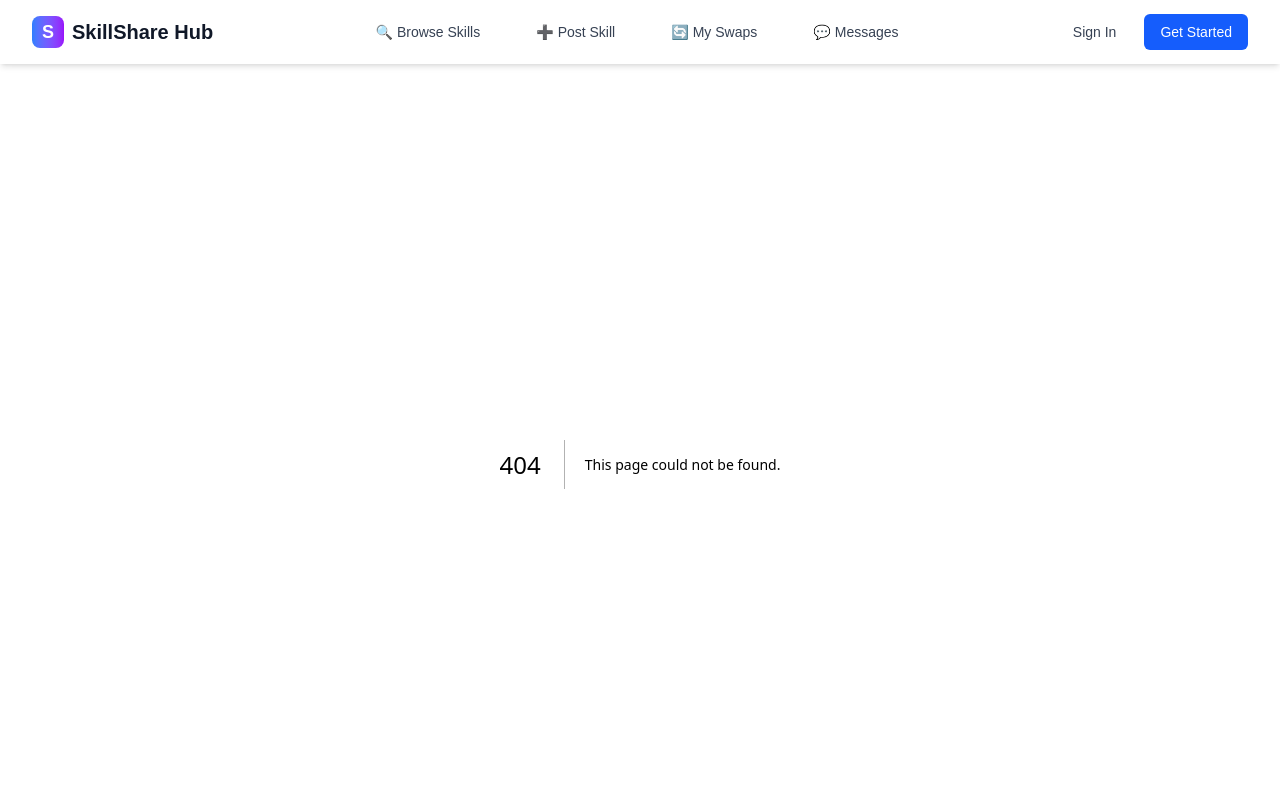
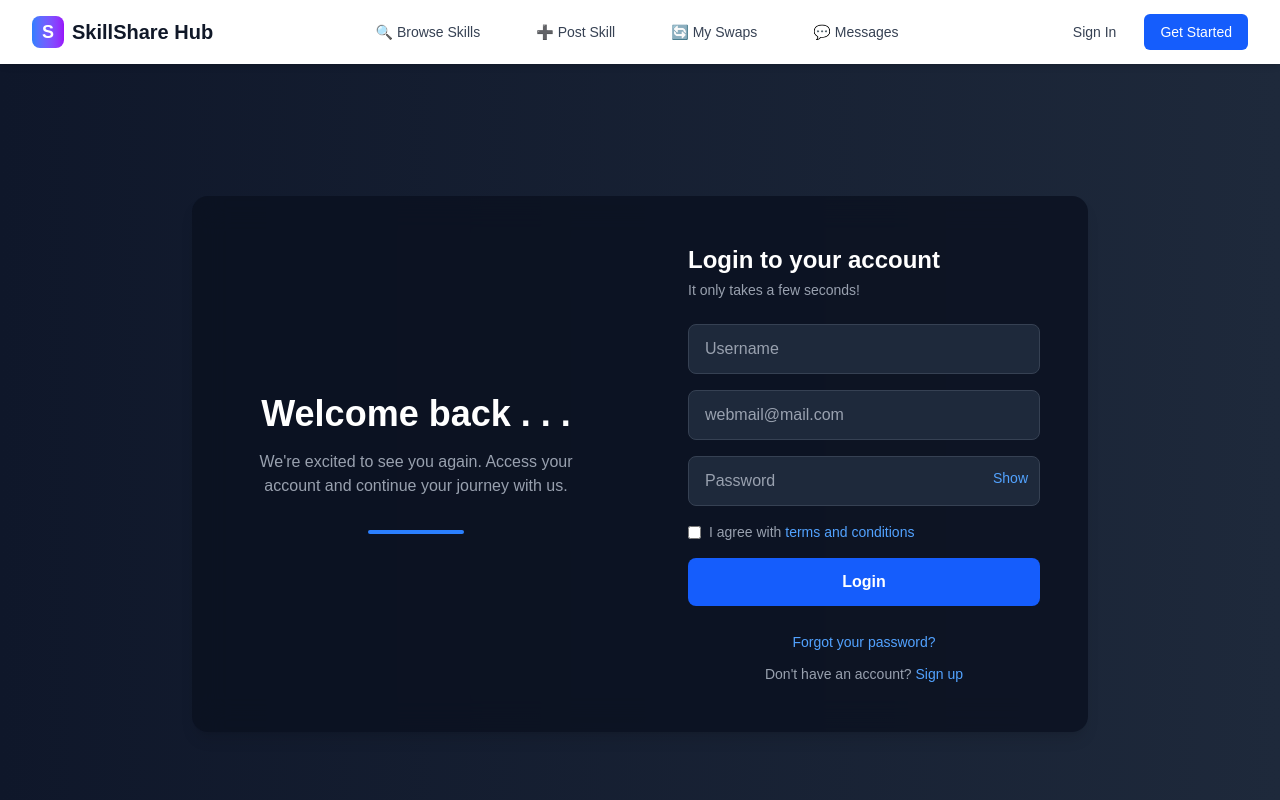
Before and after one commit to codewithjihad1/skills-swap-marketplace, a Next.js app in the folder frontend/: page /signin in a window 1280 px wide. Before the commit this address had no page. Shown: the top 800 px of the page. Built offline with nearby package versions, Linux system fonts and the light colour scheme.

Commit message:
added the signin Page

```diff
--- a/frontend/src/app/profile/page.tsx
+++ b/frontend/src/app/profile/page.tsx
@@ -461,13 +461,13 @@ const ProfilePage: React.FC = () => {
                       name="name"
                       value={newSkill.name}
                       onChange={handleNewSkillChange}
-                      className="col-span-2 px-3 text-black py-2 border border-gray-300 rounded-md shadow-sm focus:outline-none focus:ring-indigo-500 focus:border-indigo-500"
+                      className="col-span-2 px-3 py-2 border border-gray-300 rounded-md shadow-sm focus:outline-none focus:ring-indigo-500 focus:border-indigo-500"
                     />
                     <select
                       name="level"
                       value={newSkill.level}
                       onChange={handleNewSkillChange}
-                      className="px-3 py-2 border text-gray-500 border-gray-300 rounded-md shadow-sm focus:outline-none focus:ring-indigo-500 focus:border-indigo-500"
+                      className="px-3 py-2 border border-gray-300 rounded-md shadow-sm focus:outline-none focus:ring-indigo-500 focus:border-indigo-500"
                     >
                       <option value="Beginner">Beginner</option>
                       <option value="Intermediate">Intermediate</option>
@@ -574,23 +574,23 @@ const ProfilePage: React.FC = () => {
               <div className="space-y-3">
                 <div className="flex justify-between">
                   <span className="text-gray-600">Member since</span>
-                  <span className="font-medium text-gray-600">{user.memberSince}</span>
+                  <span className="font-medium">{user.memberSince}</span>
                 </div>
                 <div className="flex justify-between">
                   <span className="text-gray-600">Skill exchanges</span>
-                  <span className="font-medium text-gray-600">{user.completedExchanges} completed</span>
+                  <span className="font-medium">{user.completedExchanges} completed</span>
                 </div>
                 <div className="flex justify-between">
                   <span className="text-gray-600">Rating</span>
-                  <span className="font-medium text-gray-600">{user.rating}/5.0</span>
+                  <span className="font-medium">{user.rating}/5.0</span>
                 </div>
                 <div className="flex justify-between">
                   <span className="text-gray-600">Teaching skills</span>
-                  <span className="font-medium text-gray-600">{user.skillsToTeach.length}</span>
+                  <span className="font-medium">{user.skillsToTeach.length}</span>
                 </div>
                 <div className="flex justify-between">
                   <span className="text-gray-600">Learning skills</span>
-                  <span className="font-medium text-gray-600">{user.skillsToLearn.length}</span>
+                  <span className="font-medium">{user.skillsToLearn.length}</span>
                 </div>
               </div>
             </div>
--- /dev/null
+++ b/frontend/src/app/signin/page.tsx
@@ -0,0 +1,261 @@
+// This directive tells Next.js to render this component on the client side
+"use client";
+
+// Import React and necessary hooks
+import React, { useState } from 'react';
+import Link from 'next/link';
+import { useRouter } from 'next/navigation';
+
+// Define TypeScript interface for login form data
+interface LoginForm {
+  username: string;
+  email: string;
+  password: string;
+  agreeToTerms: boolean;
+}
+
+// Main LoginPage component
+const LoginPage: React.FC = () => {
+  // Initialize the Next.js router
+  const router = useRouter();
+
+  // State for login form data
+  const [formData, setFormData] = useState<LoginForm>({
+    username: '',
+    email: '',
+    password: '',
+    agreeToTerms: false,
+  });
+
+  // State for showing/hiding password
+  const [showPassword, setShowPassword] = useState(false);
+
+  // State for loading status
+  const [isLoading, setIsLoading] = useState(false);
+
+  // State for error messages
+  const [error, setError] = useState('');
+
+  // Handle input changes in the login form
+  const handleInputChange = (e: React.ChangeEvent<HTMLInputElement>) => {
+    const { name, value, type, checked } = e.target;
+
+    // Update form state based on input type
+    setFormData({
+      ...formData,
+      [name]: type === 'checkbox' ? checked : value,
+    });
+
+    // Clear any previous errors when user starts typing
+    if (error) setError('');
+  };
+
+  // Handle form submission
+  const handleSubmit = async (e: React.FormEvent) => {
+    e.preventDefault();
+    setIsLoading(true);
+
+    try {
+      // Simulate API call with a timeout
+      await new Promise(resolve => setTimeout(resolve, 1000));
+
+      // Validation
+      if (!formData.username || !formData.email || !formData.password) {
+        throw new Error('Please fill in all fields');
+      }
+
+      if (!formData.agreeToTerms) {
+        throw new Error('You must agree to the terms and conditions');
+      }
+
+      // Email format validation
+      const emailRegex = /^[^\s@]+@[^\s@]+\.[^\s@]+$/;
+      if (!emailRegex.test(formData.email)) {
+        throw new Error('Please enter a valid email address');
+      }
+
+      // Simulate successful login
+      console.log('Login successful', formData);
+
+      // Redirect to the home page or dashboard
+      router.push('/');
+
+    } catch (err) {
+      // Set error message for display
+      setError(err instanceof Error ? err.message : 'An error occurred during login');
+    } finally {
+      // Reset loading state
+      setIsLoading(false);
+    }
+  };
+
+  // Handle "Sign Up" click
+  const handleSignUp = () => {
+    // Navigate to the sign up page
+    router.push('/signup');
+  };
+
+  // Handle "Forgot Password" click
+  const handleForgotPassword = () => {
+    // Navigate to the forgot password page
+    router.push('/forgot-password');
+  };
+
+  return (
+    <div className="min-h-screen flex items-center justify-center bg-gradient-to-r from-[#0f172a] to-[#1e293b] text-white px-4">
+      <div className="grid md:grid-cols-2 w-full max-w-4xl rounded-2xl shadow-lg overflow-hidden bg-[#0b1120]/80 backdrop-blur-lg">
+        {/* Left Side - Welcome Message */}
+        <div className="hidden md:flex flex-col items-center justify-center bg-transparent p-10">
+          <h1 className="text-4xl font-bold mb-4">Welcome back . . .</h1>
+          <p className="text-gray-400 text-center">
+            We're excited to see you again. Access your account and continue your journey with us.
+          </p>
+          <div className="mt-8 w-24 h-1 bg-blue-500 rounded-full"></div>
+        </div>
+
+        {/* Right Side (Form) */}
+        <div className="p-8 md:p-12 flex flex-col justify-center">
+          <h2 className="text-2xl font-semibold">Login to your account</h2>
+          <p className="text-sm text-gray-400 mt-1">
+            It only takes a few seconds!
+          </p>
+
+          {/* Error Message Display */}
+          {error && (
+            <div className="mt-4 rounded-md bg-red-900/20 p-3 border border-red-700">
+              <div className="flex items-center">
+                <svg
+                  className="h-5 w-5 text-red-400 mr-2"
+                  fill="none"
+                  stroke="currentColor"
+                  viewBox="0 0 24 24"
+                  xmlns="http://www.w3.org/2000/svg"
+                >
+                  <path
+                    strokeLinecap="round"
+                    strokeLinejoin="round"
+                    strokeWidth={2}
+                    d="M12 8v4m0 4h.01M21 12a9 9 0 11-18 0 9 9 0 0118 0z"
+                  />
+                </svg>
+                <span className="text-red-300 text-sm">{error}</span>
+              </div>
+            </div>
+          )}
+
+          <form className="mt-6 space-y-4" onSubmit={handleSubmit}>
+            {/* Username */}
+            <div>
+              <input
+                name="username"
+                type="text"
+                placeholder="Username"
+                className="w-full px-4 py-3 rounded-lg bg-[#1e293b] text-white placeholder-gray-400 focus:outline-none focus:ring-2 focus:ring-blue-500 border border-gray-700 transition-all"
+                value={formData.username}
+                onChange={handleInputChange}
+                disabled={isLoading}
+              />
+            </div>
+
+            {/* Email */}
+            <div>
+              <input
+                name="email"
+                type="email"
+                placeholder="webmail@mail.com"
+                className="w-full px-4 py-3 rounded-lg bg-[#1e293b] text-white placeholder-gray-400 focus:outline-none focus:ring-2 focus:ring-blue-500 border border-gray-700 transition-all"
+                value={formData.email}
+                onChange={handleInputChange}
+                disabled={isLoading}
+              />
+            </div>
+
+            {/* Password */}
+            <div className="relative">
+              <input
+                name="password"
+                type={showPassword ? "text" : "password"}
+                placeholder="Password"
+                className="w-full px-4 py-3 rounded-lg bg-[#1e293b] text-white placeholder-gray-400 focus:outline-none focus:ring-2 focus:ring-blue-500 border border-gray-700 transition-all"
+                value={formData.password}
+                onChange={handleInputChange}
+                disabled={isLoading}
+              />
+              <button
+                type="button"
+                onClick={() => setShowPassword(!showPassword)}
+                className="absolute right-3 top-3 text-sm text-blue-400 hover:text-blue-300 transition-colors"
+                disabled={isLoading}
+              >
+                {showPassword ? "Hide" : "Show"}
+              </button>
+            </div>
+
+            {/* Terms */}
+            <div className="flex items-center space-x-2 text-sm">
+              <input
+                name="agreeToTerms"
+                type="checkbox"
+                className="accent-blue-500"
+                checked={formData.agreeToTerms}
+                onChange={handleInputChange}
+                disabled={isLoading}
+              />
+              <span className="text-gray-400">
+                I agree with{" "}
+                <Link href="#" className="text-blue-400 hover:underline">
+                  terms and conditions
+                </Link>
+              </span>
+            </div>
+
+            {/* Submit */}
+            <button
+              type="submit"
+              className="w-full bg-blue-600 hover:bg-blue-700 transition rounded-lg py-3 font-semibold disabled:opacity-50 disabled:cursor-not-allowed flex items-center justify-center"
+              disabled={isLoading}
+            >
+              {isLoading ? (
+                <>
+                  <svg className="animate-spin -ml-1 mr-3 h-5 w-5 text-white" xmlns="http://www.w3.org/2000/svg" fill="none" viewBox="0 0 24 24">
+                    <circle className="opacity-25" cx="12" cy="12" r="10" stroke="currentColor" strokeWidth="4"></circle>
+                    <path className="opacity-75" fill="currentColor" d="M4 12a8 8 0 018-8V0C5.373 0 0 5.373 0 12h4zm2 5.291A7.962 7.962 0 014 12H0c0 3.042 1.135 5.824 3 7.938l3-2.647z"></path>
+                  </svg>
+                  Logging in...
+                </>
+              ) : (
+                'Login'
+              )}
+            </button>
+          </form>
+
+          {/* Additional Links */}
+          <div className="mt-6 text-center space-y-3">
+            <button
+              type="button"
+              onClick={handleForgotPassword}
+              className="text-sm text-blue-400 hover:text-blue-300 transition-colors"
+              disabled={isLoading}
+            >
+              Forgot your password?
+            </button>
+            <p className="text-sm text-gray-400">
+              Don't have an account?{" "}
+              <button
+                type="button"
+                onClick={handleSignUp}
+                className="text-blue-400 hover:text-blue-300 transition-colors font-medium"
+                disabled={isLoading}
+              >
+                Sign up
+              </button>
+            </p>
+          </div>
+        </div>
+      </div>
+    </div>
+  );
+};
+
+// Export the component
+export default LoginPage;
--- a/frontend/src/components/layouts/Header.tsx
+++ b/frontend/src/components/layouts/Header.tsx
@@ -108,6 +108,7 @@ const Header: React.FC<HeaderProps> = ({ user }) => {
               </div>
             ) : (
               <div className="flex items-center space-x-4">
+
                 <Link
                   href="/login"
                   className="text-gray-700 hover:text-blue-600 px-3 py-2 rounded-md text-sm font-medium"
@@ -190,7 +191,7 @@ const Header: React.FC<HeaderProps> = ({ user }) => {
                 ) : (
                   <>
                     <Link
-                      href="/login"
+                      href="/signin"
                       className="block px-3 py-2 text-gray-700 hover:bg-gray-100"
                       onClick={() => setIsMobileMenuOpen(false)}
                     >
```
Also changed, not shown: frontend/src/app/signup/page.tsx (added).
